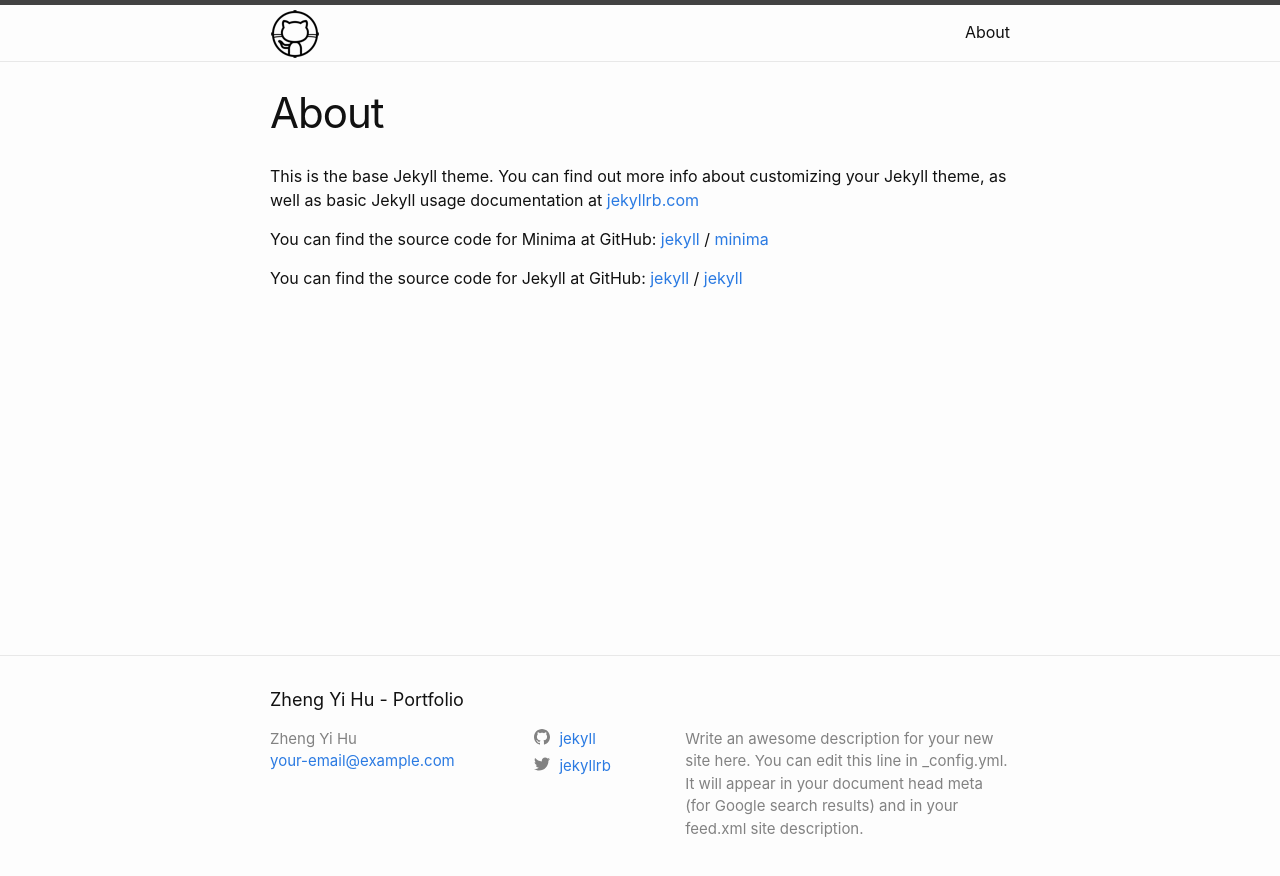
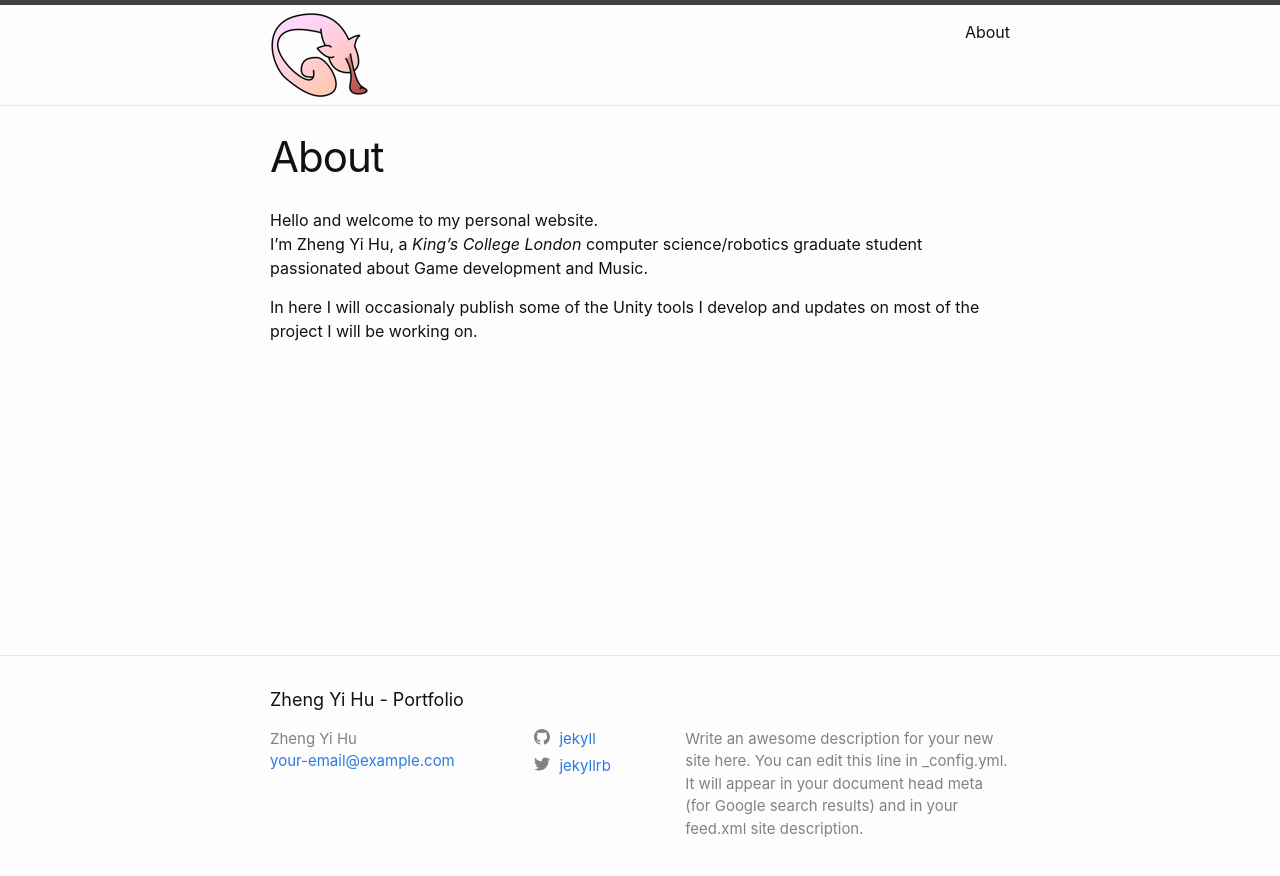
Before and after one commit to ZhengYiHu/Portfolio, a Jekyll site: the page built from about.markdown, in a window 1280 px wide. Shown: the top 876 px of the page. Built offline with Jekyll 4.4.1, drawn with Linux system fonts in a browser that asks for light colours.

```diff
--- a/_layouts/home.html
+++ b/_layouts/home.html
@@ -10,7 +10,7 @@ layout: default
   {{ content }}
 
   {%- if site.posts.size > 0 -%}
-    <h2 class="post-list-heading">{{ page.list_title | default: "Posts" }}</h2>
+    <h2 class="post-list-heading">{{ page.list_title | default: "Projects" }}</h2>
     <ul class="post-list">
       {%- for post in site.posts -%}
       <li>
@@ -28,7 +28,7 @@ layout: default
       {%- endfor -%}
     </ul>
 
-    <p class="rss-subscribe">subscribe <a href="{{ "/feed.xml" | relative_url }}">via RSS</a></p>
+
   {%- endif -%}
 
 </div>
--- a/_posts/2021-01-07-welcome-to-jekyll.markdown
+++ b/_posts/Original.markdown
@@ -1,6 +1,6 @@
 ---
 layout: post
-title:  "Welcome to Jekyll!"
+title:  "Welcome to jekyll!"
 date:   2021-01-07 12:34:26 +0100
 categories: jekyll update
 ---
--- a/about.markdown
+++ b/about.markdown
@@ -3,16 +3,7 @@ layout: page
 title: About
 permalink: /about/
 ---
+Hello and welcome to my personal website.
+I'm Zheng Yi Hu, a *King's College London* computer science/robotics graduate student passionated about Game development and Music.
 
-This is the base Jekyll theme. You can find out more info about customizing your Jekyll theme, as well as basic Jekyll usage documentation at [jekyllrb.com](https://jekyllrb.com/)
-
-You can find the source code for Minima at GitHub:
-[jekyll][jekyll-organization] /
-[minima](https://github.com/jekyll/minima)
-
-You can find the source code for Jekyll at GitHub:
-[jekyll][jekyll-organization] /
-[jekyll](https://github.com/jekyll/jekyll)
-
-
-[jekyll-organization]: https://github.com/jekyll
+In here I will occasionaly publish some of the Unity tools I develop and updates on most of the project I will be working on.
```
Also changed, not shown: _posts/2020-07-15-TetrisNeat.markdown (added, +16 -0 lines), _posts/2021-01-07-Portfolio.md (+1 -1 lines), images/title-logo.png, 1 other file.
